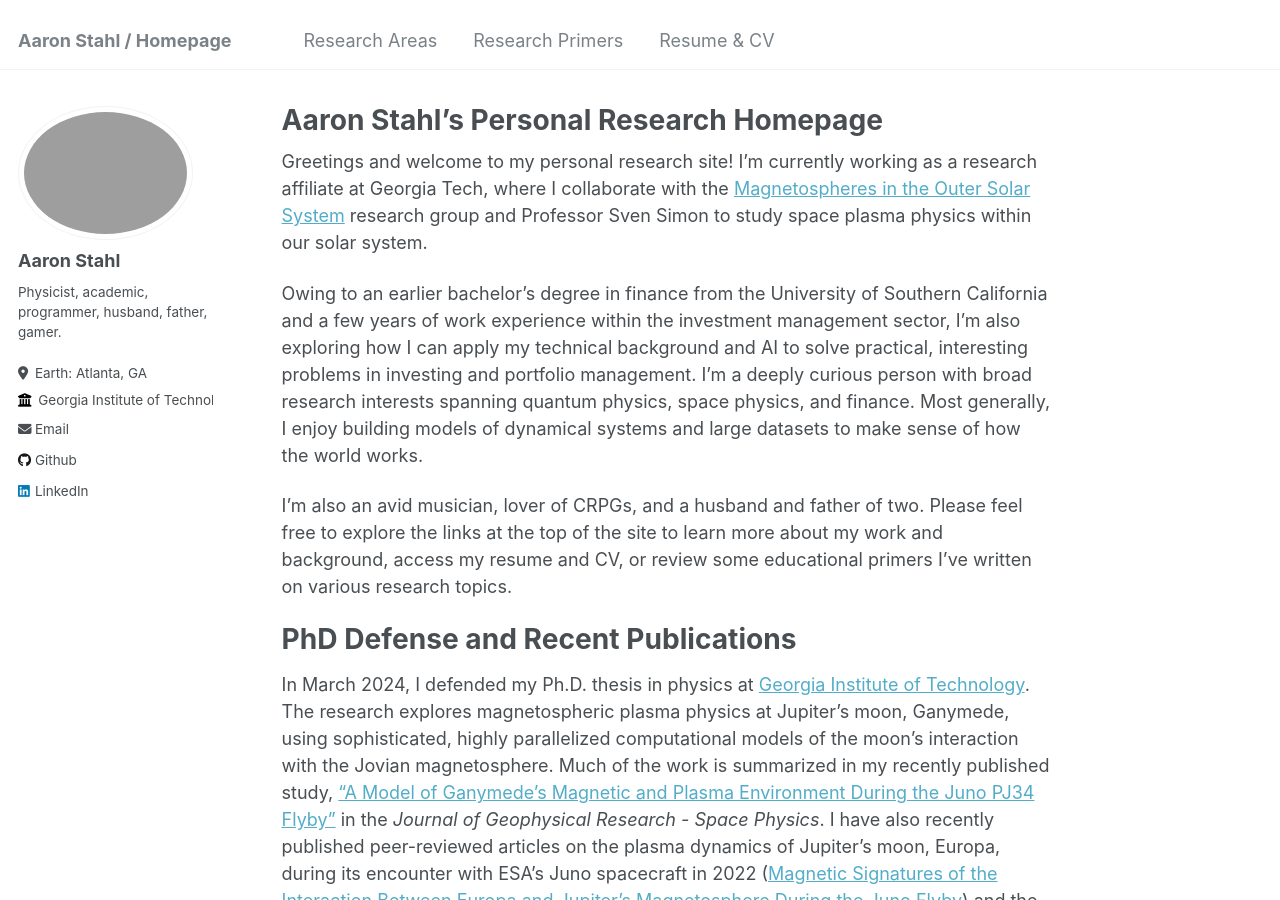
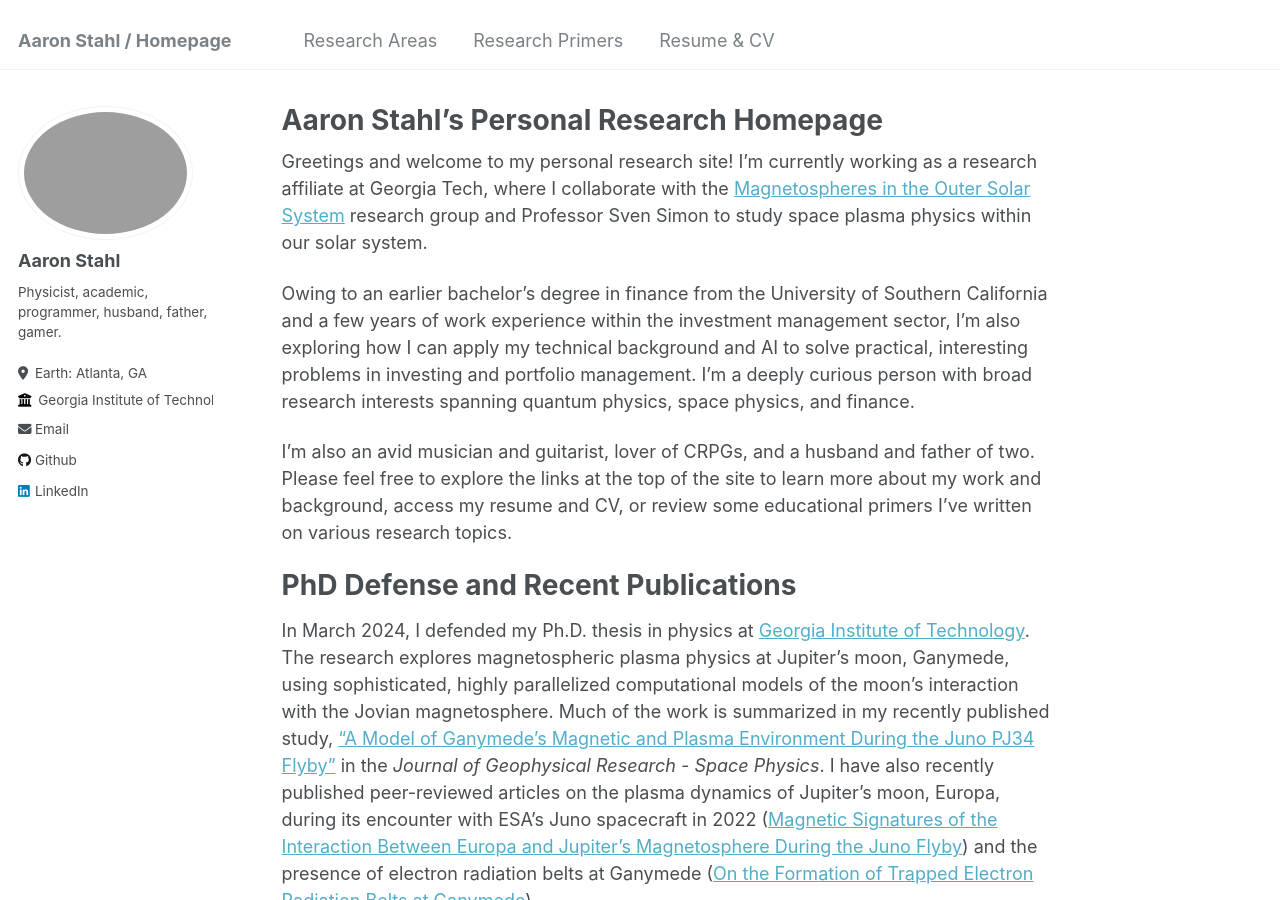
Before and after one commit to astahl3/astahl3.github.io, a Jekyll site: the page built from _pages/about.md, in a window 1280 px wide and 900 px high. Built offline with Jekyll 4.4.1, drawn with Linux system fonts in a browser that asks for light colours.

Commit message:
updates to landing page

```diff
--- a/_pages/about.md
+++ b/_pages/about.md
@@ -8,9 +8,9 @@ redirect_from:
 ---
 Greetings and welcome to my personal research site! I'm currently working as a research affiliate at Georgia Tech, where I collaborate with the [Magnetospheres in the Outer Solar System](https://svensimon.gatech.edu/) research group and Professor Sven Simon to study space plasma physics within our solar system.
 
-Owing to an earlier bachelor's degree in finance from the University of Southern California and a few years of work experience within the investment management sector, I'm also exploring how I can apply my technical background and AI to solve practical, interesting problems in investing and portfolio management. I'm a deeply curious person with broad research interests spanning quantum physics, space physics, and finance. Most generally, I enjoy building models of dynamical systems and large datasets to make sense of how the world works.
+Owing to an earlier bachelor's degree in finance from the University of Southern California and a few years of work experience within the investment management sector, I'm also exploring how I can apply my technical background and AI to solve practical, interesting problems in investing and portfolio management. I'm a deeply curious person with broad research interests spanning quantum physics, space physics, and finance.
 
-I'm also an avid musician, lover of CRPGs, and a husband and father of two. Please feel free to explore the links at the top of the site to learn more about my work and background, access my resume and CV, or review some educational primers I've written on various research topics.
+I'm also an avid musician and guitarist, lover of CRPGs, and a husband and father of two. Please feel free to explore the links at the top of the site to learn more about my work and background, access my resume and CV, or review some educational primers I've written on various research topics.
 
 PhD Defense and Recent Publications
 ======
```
